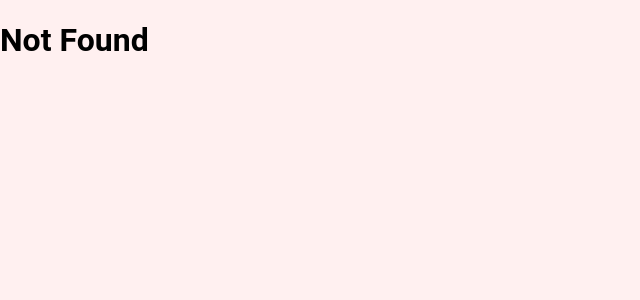
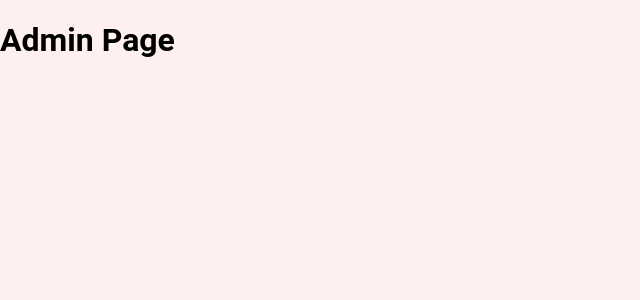
Before and after one commit to Codeit-part4-team3/pq-client, a React (Vite) app: page /admin in a window 1280 px wide. Shown: the top 300 px of the page, without its empty margins (0-640 px from the left). Built offline with nearby package versions, Linux system fonts and the light colour scheme; the HTML template or start-up script is replaced by a standard one.

Commit message:
feat: adminPage 라우팅 및 컴포넌트 파일 생성

```diff
--- a/src/App.tsx
+++ b/src/App.tsx
@@ -24,6 +24,7 @@ function App() {
             <Route path='channel/:id' element={<Channel />} />
           </Route>
           <Route path='*' element={<NotFound />} />
+          <Route path='/admin' element={<h1>Admin Page</h1>} />
         </Routes>
       </QueryClientProvider>
     </>
--- /dev/null
+++ b/src/pages/admin/Admin.tsx
@@ -0,0 +1,3 @@
+export default function Admin() {
+  return <></>;
+}
--- a/src/pages/landing/Landing.tsx
+++ b/src/pages/landing/Landing.tsx
@@ -7,6 +7,8 @@ export default function Landing() {
       <Link to='/login'>Login</Link>
       <br />
       <Link to='/signup'>Signup</Link>
+      <br />
+      <Link to='/admin'>Admin Page</Link>
     </div>
   );
 }
```
